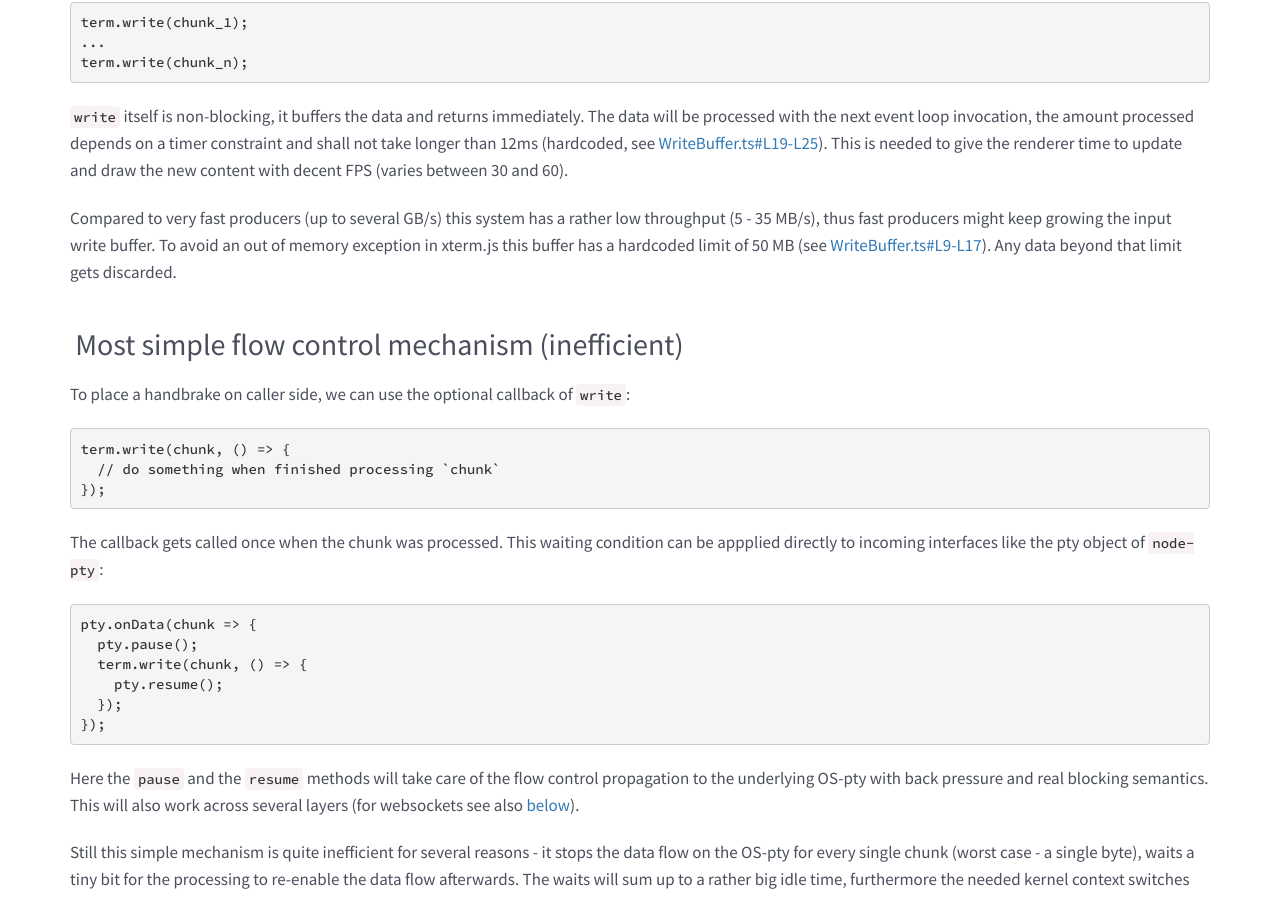
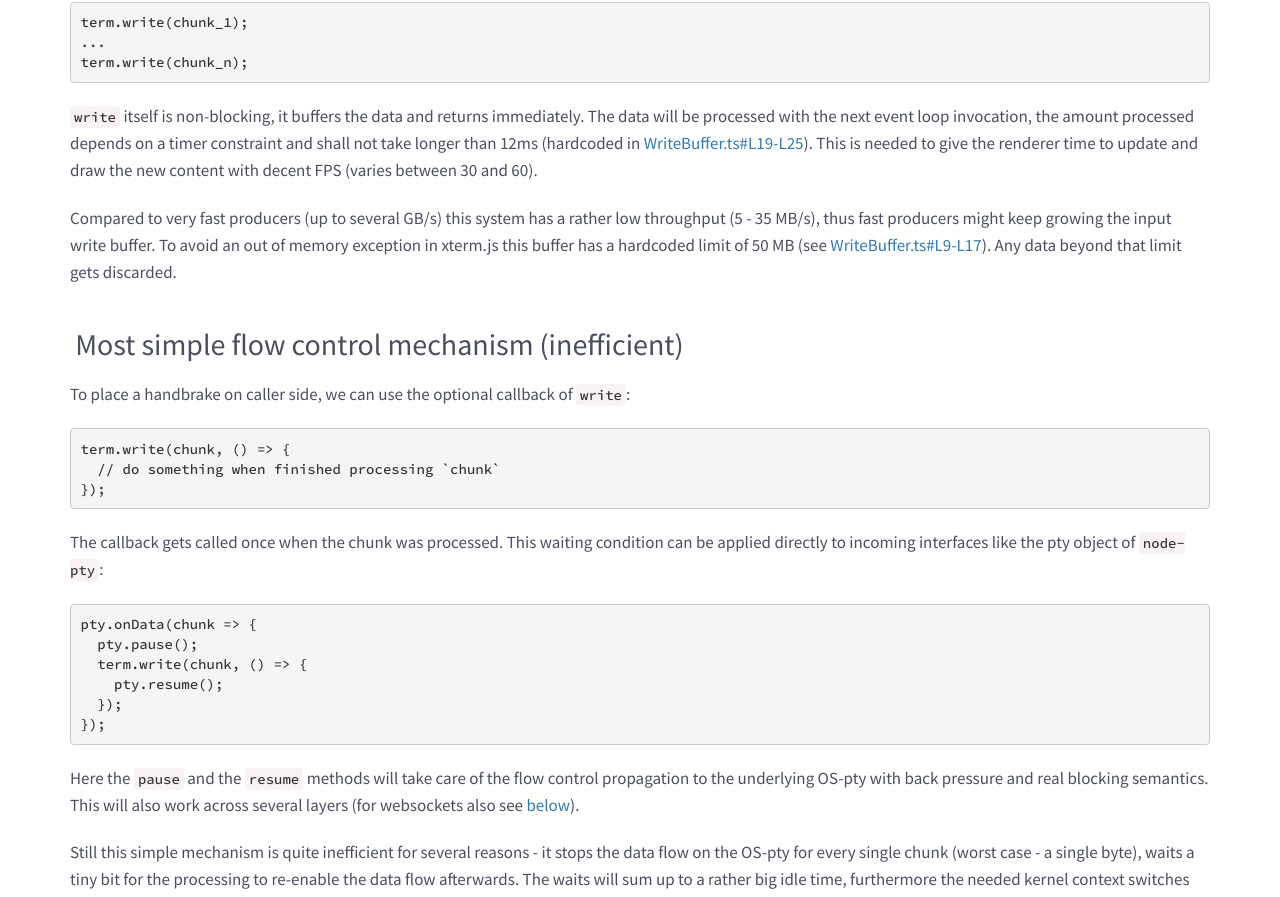
Before and after one commit to xtermjs/xtermjs.org, a Jekyll site: the page built from _docs/guides/flowcontrol.md, in a window 1280 px wide and 1400 px high. Shown: the part 409-1306 px from the top of the window. Built offline with Jekyll 4.4.1, drawn with Linux system fonts in a browser that asks for light colours; nearby versions of some CDN libraries; some of the changed text lies outside the part shown.

Commit message:
spelling

````diff
--- a/_docs/guides/flowcontrol.md
+++ b/_docs/guides/flowcontrol.md
@@ -17,7 +17,7 @@ term.write(chunk_1);
 term.write(chunk_n);
 ```
 
-`write` itself is non-blocking, it buffers the data and returns immediately. The data will be processed with the next event loop invocation, the amount processed depends on a timer constraint and shall not take longer than 12ms (hardcoded, see [WriteBuffer.ts#L19-L25](https://github.com/xtermjs/xterm.js/blob/7f598a36753f4d950ee63dc91bd6a92290f7e037/src/common/input/WriteBuffer.ts#L19-L25)). This is needed to give the renderer time to update and draw the new content with decent FPS (varies between 30 and 60).
+`write` itself is non-blocking, it buffers the data and returns immediately. The data will be processed with the next event loop invocation, the amount processed depends on a timer constraint and shall not take longer than 12ms (hardcoded in [WriteBuffer.ts#L19-L25](https://github.com/xtermjs/xterm.js/blob/7f598a36753f4d950ee63dc91bd6a92290f7e037/src/common/input/WriteBuffer.ts#L19-L25)). This is needed to give the renderer time to update and draw the new content with decent FPS (varies between 30 and 60).
 
 Compared to very fast producers (up to several GB/s) this system has a rather low throughput (5 - 35 MB/s), thus fast producers might keep growing the input write buffer. To avoid an out of memory exception in xterm.js this buffer has a hardcoded limit of 50 MB (see [WriteBuffer.ts#L9-L17](https://github.com/xtermjs/xterm.js/blob/7f598a36753f4d950ee63dc91bd6a92290f7e037/src/common/input/WriteBuffer.ts#L9-L17)). Any data beyond that limit gets discarded.
 
@@ -31,7 +31,7 @@ term.write(chunk, () => {
   // do something when finished processing `chunk`
 });
 ```
-The callback gets called once when the chunk was processed. This waiting condition can be appplied directly to incoming interfaces like the pty object of `node-pty`:
+The callback gets called once when the chunk was processed. This waiting condition can be applied directly to incoming interfaces like the pty object of `node-pty`:
 
 ```Javascript
 pty.onData(chunk => {
@@ -41,7 +41,7 @@ pty.onData(chunk => {
   });
 });
 ```
-Here the `pause` and the `resume` methods will take care of the flow control propagation to the underlying OS-pty with back pressure and real blocking semantics. This will also work across several layers (for websockets see also [below](#flow-control-over-websockets)).
+Here the `pause` and the `resume` methods will take care of the flow control propagation to the underlying OS-pty with back pressure and real blocking semantics. This will also work across several layers (for websockets also see [below](#flow-control-over-websockets)).
 
 Still this simple mechanism is quite inefficient for several reasons - it stops the data flow on the OS-pty for every single chunk (worst case - a single byte), waits a tiny bit for the processing to re-enable the data flow afterwards. The waits will sum up to a rather big idle time, furthermore the needed kernel context switches for the blocking/unblocking of the OS-pty will create additional nonsense workload. In the end the total throughput will drop.
 
@@ -72,7 +72,7 @@ pty.onData(chunk => {
 });
 ```
 
-This mechanism avoids most `pause` and `resume` calls and tries to get a steady flow between LOW and HIGH watermark. Optimal values for HIGH and LOW will vary alot depending on the circumstances. Rule of thumb - to keep the emulator snappy for keystrokes under fast input HIGH should not be greater than 500K. A good test scenario is running `yes`, then pressing Ctrl-C and see if the response is within an acceptible range.
+This mechanism avoids most `pause` and `resume` calls and tries to get a steady flow between LOW and HIGH watermark. Optimal values for HIGH and LOW will vary alot depending on the circumstances. Rule of thumb - to keep the emulator snappy for keystrokes under fast input HIGH should not be greater than 500K. A good test scenario is running `yes`, then pressing Ctrl-C and check if the response is within an acceptible range.
 
 Note that this variant still does some nonsence work - it places a callback for every single chunk of data. There are several ways to reduce the callback pressure, e.g. place it only on every n-th chunk, or, as shown here, count pending callbacks instead:
 
````
